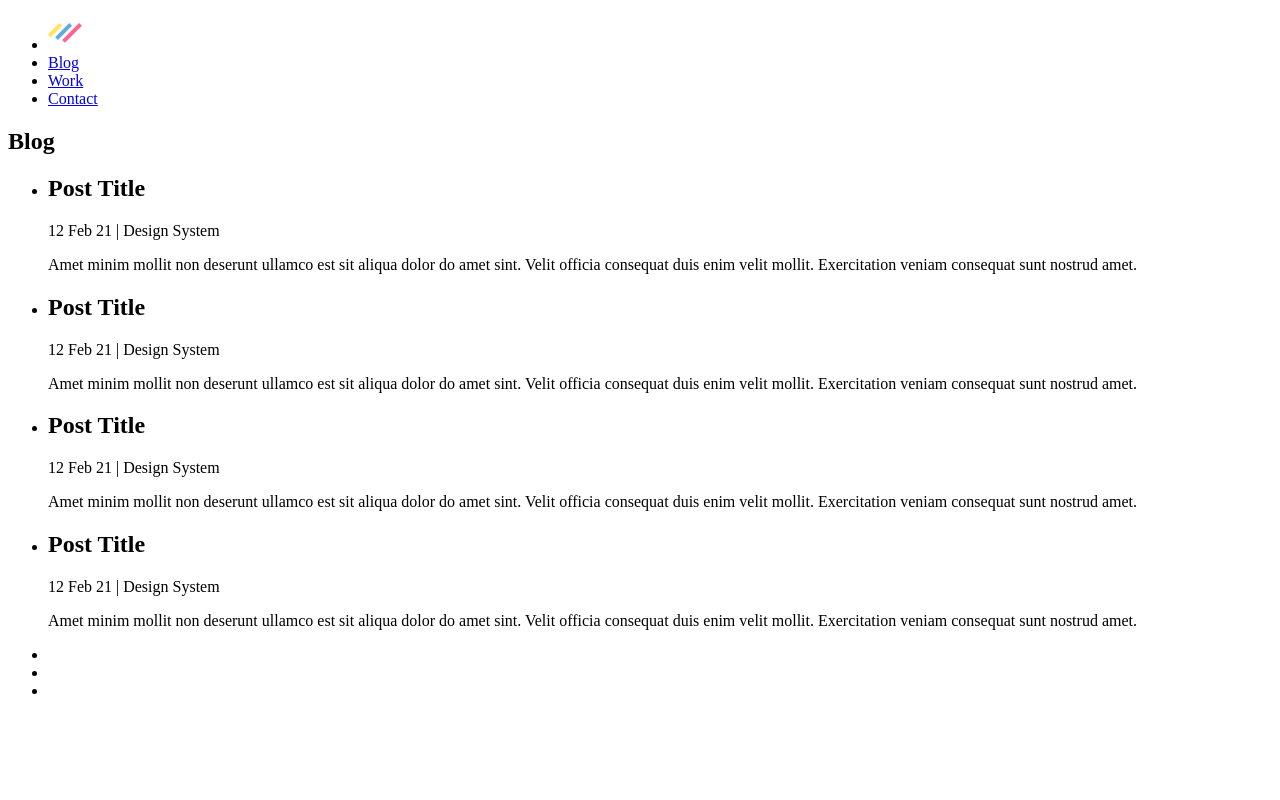
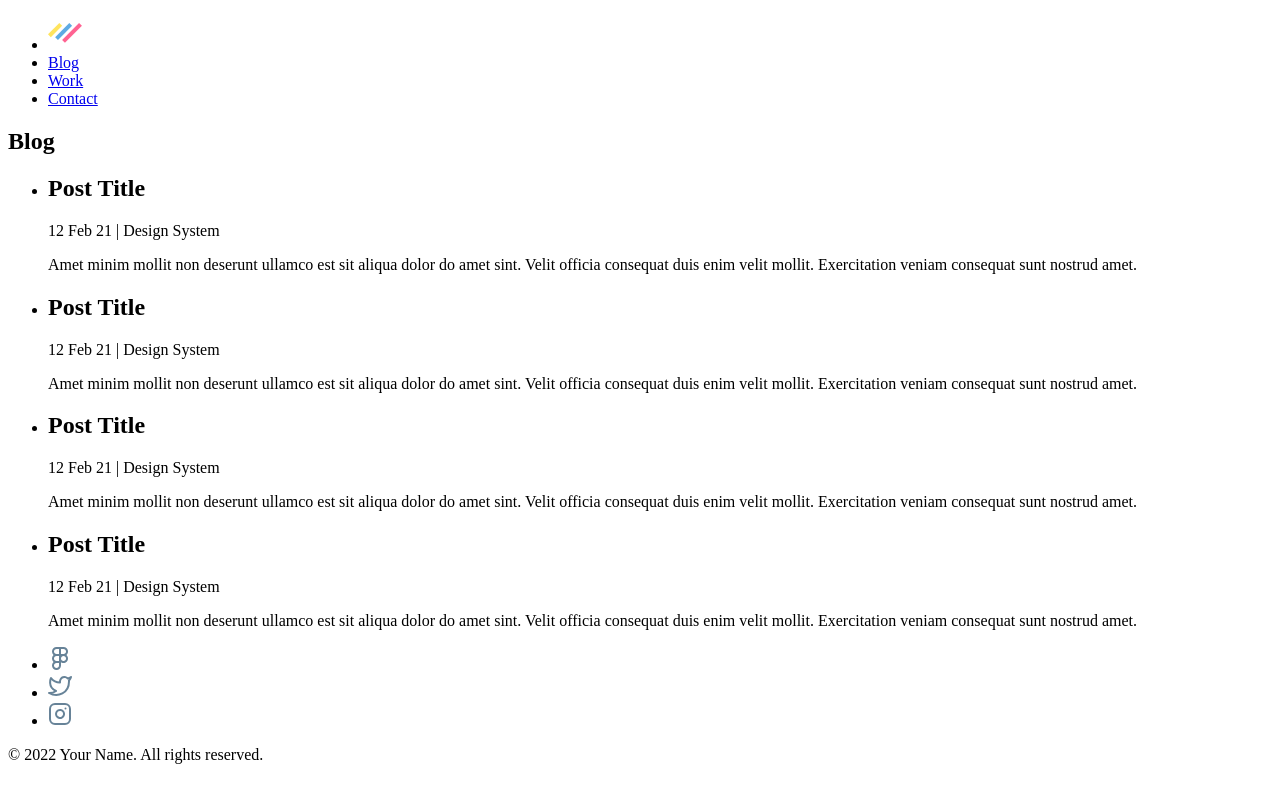
Before and after one commit to Shuricella/GO-IT_HTML-CSS_2022, a plain HTML site: page projects_webinar/index_blog.html in a window 1280 px wide. Drawn offline with Linux system fonts and the light colour scheme.

Commit message:
commit_23/09/22_(19-51)

```diff
--- a/projects_webinar/index_blog.html
+++ b/projects_webinar/index_blog.html
@@ -26,7 +26,9 @@
         <section>
             <h1>Blog</h1>
             <ul>
+
                 <li>
+                    <article>
                         <h2>Post Title</h2>
                         <p>12 Feb 21   |   Design System</p>
                         <p>
@@ -34,8 +36,11 @@
                             Velit officia consequat duis enim velit mollit.
                             Exercitation veniam consequat sunt nostrud amet.
                         </p>
+                    </article>
                 </li>
+
                 <li>
+                    <article>
                         <h2>Post Title</h2>
                         <p>12 Feb 21   |   Design System</p>
                         <p>
@@ -43,8 +48,11 @@
                             Velit officia consequat duis enim velit mollit.
                             Exercitation veniam consequat sunt nostrud amet.
                         </p>
+                    </article>
                 </li>
+
                 <li>
+                    <article>
                         <h2>Post Title</h2>
                         <p>12 Feb 21   |   Design System</p>
                         <p>
@@ -52,8 +60,11 @@
                             Velit officia consequat duis enim velit mollit.
                             Exercitation veniam consequat sunt nostrud amet.
                         </p>
+                    </article>
                 </li>
+
                 <li>
+                    <article>
                         <h2>Post Title</h2>
                         <p>12 Feb 21   |   Design System</p>
                         <p>
@@ -61,17 +72,21 @@
                             Velit officia consequat duis enim velit mollit.
                             Exercitation veniam consequat sunt nostrud amet.
                         </p>
+                    </article>
                 </li>
+
             </ul>
         </section>
     </main>
 
     <footer>
         <ul>
-            <li></li>
-            <li></li>
-            <li></li>
+            <li><a href="#"><img src="./images_web/Figma_icon.svg" alt="Figma"></a></li>
+            <li><a href="#"><img src="./images_web/twitter_icon.svg" alt="Twitter"></a></li>
+            <li><a href="#"><img src="./images_web/Instagram_icon.svg" alt="Instagram"></a></li>
         </ul>
+
+        <p>© 2022 Your Name. All rights reserved.</p>
     </footer>
 </body>
 </html>
```
Also changed, not shown: projects_webinar/images_web/Figma_icon.svg (added), projects_webinar/images_web/Instagram_icon.svg (added), projects_webinar/images_web/twitter_icon.svg (added). Lines whose indentation alone changed are shown as unchanged.
